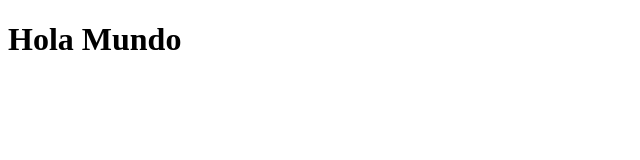
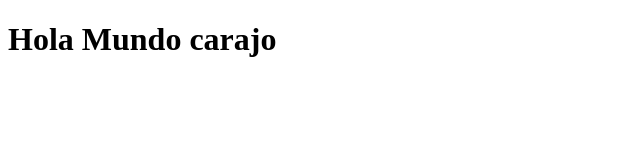
Before and after one commit to lightmy-fire/git-helloworld, a plain HTML site: page index.html in a window 1280 px wide. Shown: the whole page, without its empty margins (0-640 px from the left). Drawn offline with Linux system fonts and the light colour scheme.

```diff
--- a/index.html
+++ b/index.html
@@ -5,6 +5,6 @@
 	<title>Document</title>
 </head>
 <body>
-	<h1>Hola Mundo </h1>
+	<h1>Hola Mundo carajo</h1>
 </body>
 </html>
```
Also changed, not shown: 1 other file.
